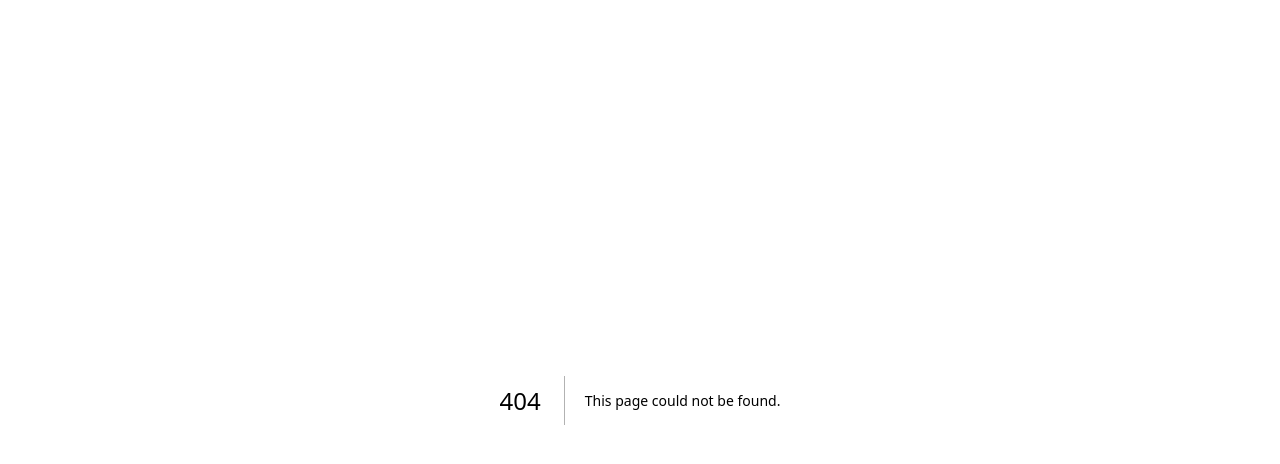
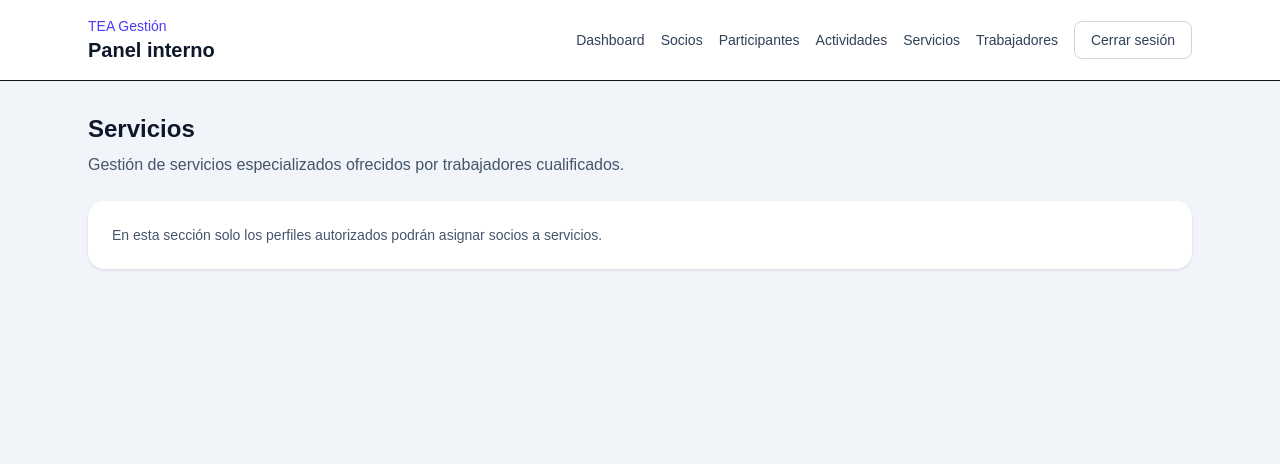
Before and after one commit to miguellatorre19-stack/TFG_DAM, a Next.js app in the folder frontend/: page /servicios in a window 1280 px wide. Before the commit this address had no page. Shown: the top 464 px of the page. Built offline with nearby package versions, Linux system fonts and the light colour scheme; no server answers.

Commit message:
feat: añade paginas base del panel frontend

```diff
--- /dev/null
+++ b/frontend/app/actividades/page.tsx
@@ -0,0 +1,26 @@
+"use client";
+
+import AppNav from "@/components/AppNav";
+
+export default function ActividadesPage() {
+  return (
+    <main className="min-h-screen bg-slate-100">
+      <AppNav />
+
+      <section className="mx-auto max-w-6xl px-6 py-8">
+        <div className="mb-6">
+          <h2 className="text-2xl font-bold text-slate-900">Actividades</h2>
+          <p className="mt-2 text-slate-600">
+            Gestión de talleres, eventos, reuniones y actividades ofertadas por la asociación.
+          </p>
+        </div>
+
+        <div className="rounded-2xl bg-white p-6 shadow">
+          <p className="text-sm text-slate-600">
+            Esta sección mostrará el listado de actividades y permitirá gestionar inscripciones.
+          </p>
+        </div>
+      </section>
+    </main>
+  );
+}
--- /dev/null
+++ b/frontend/app/participantes/page.tsx
@@ -0,0 +1,26 @@
+"use client";
+
+import AppNav from "@/components/AppNav";
+
+export default function ParticipantesPage() {
+  return (
+    <main className="min-h-screen bg-slate-100">
+      <AppNav />
+
+      <section className="mx-auto max-w-6xl px-6 py-8">
+        <div className="mb-6">
+          <h2 className="text-2xl font-bold text-slate-900">Participantes</h2>
+          <p className="mt-2 text-slate-600">
+            Gestión de personas participantes vinculadas a socios, actividades o servicios.
+          </p>
+        </div>
+
+        <div className="rounded-2xl bg-white p-6 shadow">
+          <p className="text-sm text-slate-600">
+            Esta sección permitirá consultar y administrar participantes de la asociación.
+          </p>
+        </div>
+      </section>
+    </main>
+  );
+}
--- /dev/null
+++ b/frontend/app/servicios/page.tsx
@@ -0,0 +1,26 @@
+"use client";
+
+import AppNav from "@/components/AppNav";
+
+export default function ServiciosPage() {
+  return (
+    <main className="min-h-screen bg-slate-100">
+      <AppNav />
+
+      <section className="mx-auto max-w-6xl px-6 py-8">
+        <div className="mb-6">
+          <h2 className="text-2xl font-bold text-slate-900">Servicios</h2>
+          <p className="mt-2 text-slate-600">
+            Gestión de servicios especializados ofrecidos por trabajadores cualificados.
+          </p>
+        </div>
+
+        <div className="rounded-2xl bg-white p-6 shadow">
+          <p className="text-sm text-slate-600">
+            En esta sección solo los perfiles autorizados podrán asignar socios a servicios.
+          </p>
+        </div>
+      </section>
+    </main>
+  );
+}
--- /dev/null
+++ b/frontend/app/trabajadores/page.tsx
@@ -0,0 +1,26 @@
+"use client";
+
+import AppNav from "@/components/AppNav";
+
+export default function TrabajadoresPage() {
+  return (
+    <main className="min-h-screen bg-slate-100">
+      <AppNav />
+
+      <section className="mx-auto max-w-6xl px-6 py-8">
+        <div className="mb-6">
+          <h2 className="text-2xl font-bold text-slate-900">Trabajadores</h2>
+          <p className="mt-2 text-slate-600">
+            Gestión del personal profesional asociado a servicios y actividades.
+          </p>
+        </div>
+
+        <div className="rounded-2xl bg-white p-6 shadow">
+          <p className="text-sm text-slate-600">
+            Esta sección permitirá consultar trabajadores y sus servicios asociados.
+          </p>
+        </div>
+      </section>
+    </main>
+  );
+}
--- a/frontend/components/AppNav.tsx
+++ b/frontend/components/AppNav.tsx
@@ -35,6 +35,34 @@ export default function AppNav() {
             Socios
           </Link>
 
+	  <Link
+ 	    href="/participantes"
+            className="font-medium text-slate-700 hover:text-indigo-600"
+          >
+            Participantes
+          </Link>
+
+          <Link
+            href="/actividades"
+            className="font-medium text-slate-700 hover:text-indigo-600"
+          >
+            Actividades
+          </Link>
+
+          <Link
+            href="/servicios"
+            className="font-medium text-slate-700 hover:text-indigo-600"
+          >
+            Servicios
+          </Link>
+
+          <Link
+            href="/trabajadores"
+            className="font-medium text-slate-700 hover:text-indigo-600"
+          >
+            Trabajadores
+          </Link>
+
           <button
             onClick={handleLogout}
             className="rounded-lg border border-slate-300 px-4 py-2 font-medium text-slate-700 hover:bg-slate-50"
```
